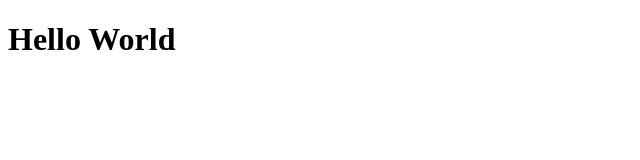
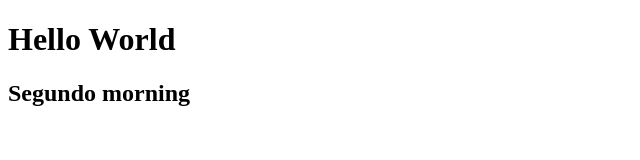
Before and after one commit to RamirezIngrid/practica-GIT, a plain HTML site: page index.html in a window 1280 px wide. Shown: the whole page, without its empty margins (0-640 px from the left). Drawn offline with Linux system fonts and the light colour scheme.

Commit message:
mi segundo commit

```diff
--- a/index.html
+++ b/index.html
@@ -7,6 +7,7 @@
 </head>
 <body>
    <h1>Hello World</h1>
+   <H2>Segundo morning</H2>
 
 </body>
 </html>
```
